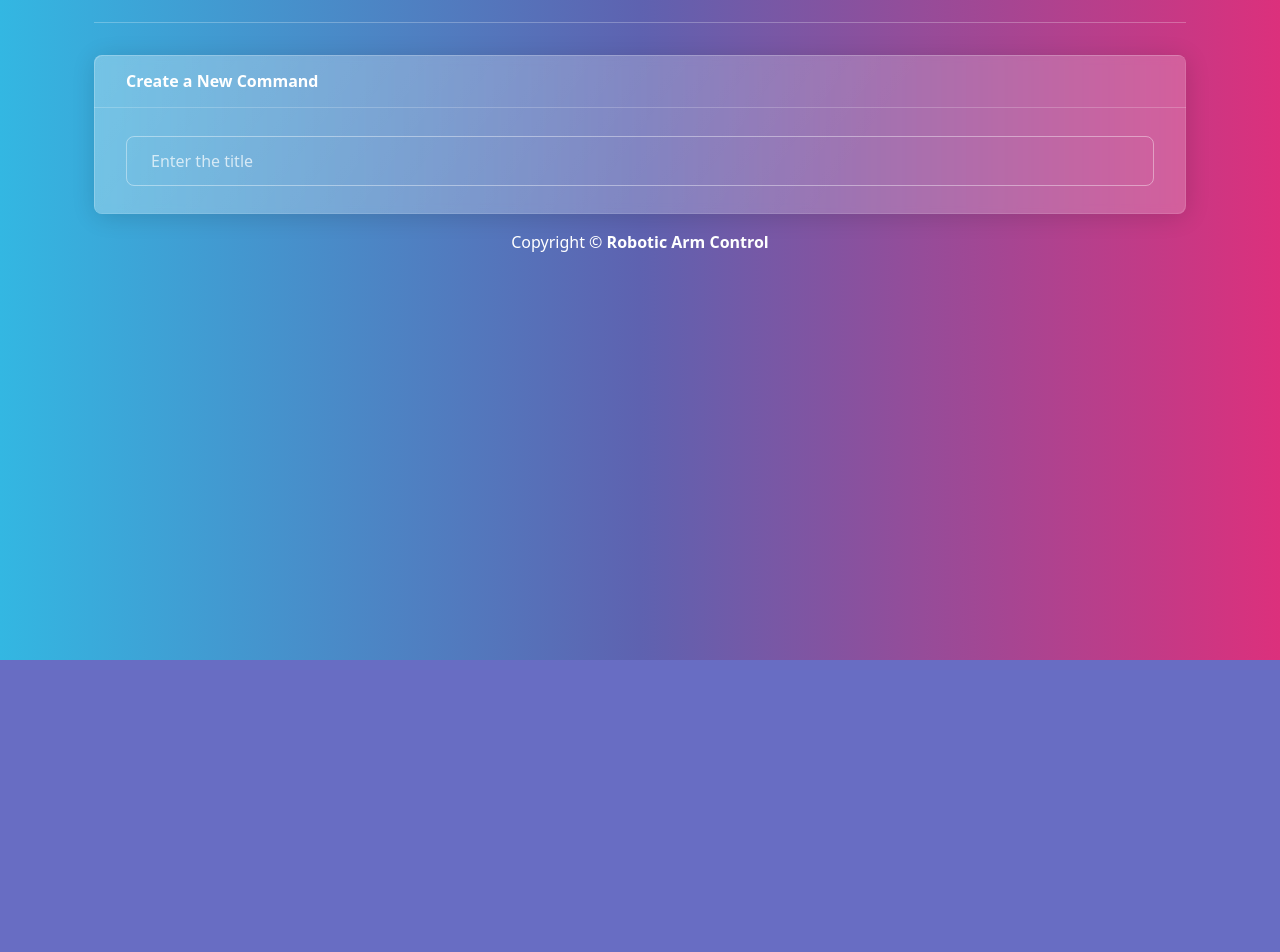
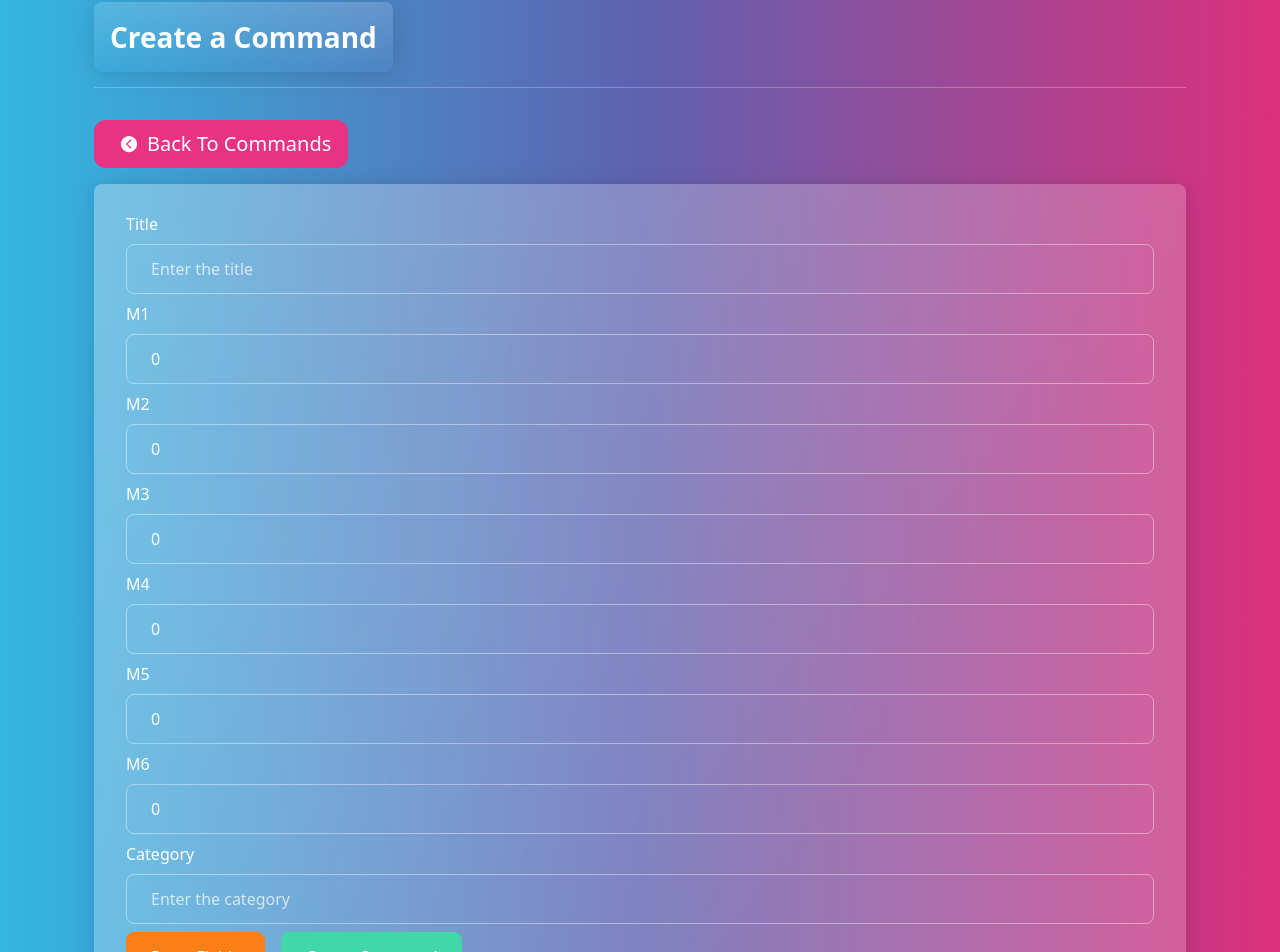
Before and after one commit to yenilikci/tasarim-calismasi, a React (Create React App) app in the folder client/: page /createCommand in a window 1280 px wide. Shown: the part 140-1092 px from the top of the page. Before the commit the page ends 800 px from the top, so only its background shows below. Built offline with nearby package versions, Linux system fonts and the light colour scheme.

Commit message:
modified create command and icons

```diff
--- a/client/package.json
+++ b/client/package.json
@@ -3,6 +3,7 @@
   "version": "0.1.0",
   "private": true,
   "dependencies": {
+    "@react-icons/all-files": "^4.1.0",
     "@testing-library/jest-dom": "^5.16.1",
     "@testing-library/react": "^12.1.2",
     "@testing-library/user-event": "^13.5.0",
@@ -10,6 +11,7 @@
     "react": "^17.0.2",
     "react-bootstrap": "^2.0.4",
     "react-dom": "^17.0.2",
+    "react-icons": "^4.3.1",
     "react-markdown": "^7.1.1",
     "react-redux": "^7.2.6",
     "react-router-dom": "^5.2.0",
--- a/client/src/components/Header/Header.jsx
+++ b/client/src/components/Header/Header.jsx
@@ -3,6 +3,7 @@ import './header.css';
 import {Link, useHistory} from "react-router-dom";
 import {useDispatch, useSelector} from "react-redux";
 import {logout} from "../../actions/userActions";
+import {GiRobotGrab} from "react-icons/gi";
 
 const Header = () => {
 
@@ -22,7 +23,9 @@ const Header = () => {
     return (
         <Navbar expand="lg" className="d-flex my-custom-navbar">
             <Navbar.Brand>
-                <Link to="/" className="header-title">Robotic Arm Control</Link>
+                <Link to="/" className="header-title d-flex justify-content-center align-items-center">
+                    <GiRobotGrab className="mx-1"/>
+                    Robotic Arm Control</Link>
             </Navbar.Brand>
             {/*<Nav className="d-flex justify-content-between">*/}
             {/*    <Nav.Link href="">*/}
@@ -33,7 +36,7 @@ const Header = () => {
                 <NavDropdown.Item
                     href="/myCommands"
                     className="my-dropdown-item">
-                    My Commands
+                   My Commands
                 </NavDropdown.Item>
                 <NavDropdown.Item
                     onClick={logoutHandler}
--- a/client/src/screens/CreateCommand/CreateCommand.jsx
+++ b/client/src/screens/CreateCommand/CreateCommand.jsx
@@ -5,16 +5,17 @@ import {useDispatch, useSelector} from "react-redux";
 import {createCommandAction} from "../../actions/commandsActions";
 import Loading from "../../components/Loading/Loading";
 import Error from "../../components/Error/Error";
-import ReactMarkdown from "react-markdown";
+import {Link} from "react-router-dom";
+import { IoChevronBackCircleSharp } from "react-icons/io5";
 
 function CreateCommand({history}) {
     const [title, setTitle] = useState("");
-    const [m1, setM1] = useState("");
-    const [m2, setM2] = useState("");
-    const [m3, setM3] = useState("");
-    const [m4, setM4] = useState("");
-    const [m5, setM5] = useState("");
-    const [m6, setM6] = useState("");
+    const [m1, setM1] = useState(0);
+    const [m2, setM2] = useState(0);
+    const [m3, setM3] = useState(0);
+    const [m4, setM4] = useState(0);
+    const [m5, setM5] = useState(0);
+    const [m6, setM6] = useState(0);
     const [category, setCategory] = useState("");
 
     const dispatch = useDispatch();
@@ -24,33 +25,35 @@ function CreateCommand({history}) {
 
     const resetHandler = () => {
         setTitle("");
-        setM1("");
-        setM2("");
-        setM3("");
-        setM4("");
-        setM5("");
-        setM6("");
+        setM1(0);
+        setM2(0);
+        setM3(0);
+        setM4(0);
+        setM5(0);
+        setM6(0);
         setCategory("");
     };
 
     const submitHandler = (e) => {
-        e.preventDefault();
+        if(!title || !m1 || !m2 || !m3 || !m4 || !m5 || !m6 || !category) return;
         dispatch(createCommandAction(title, m1, m2, m3, m4, m5, m6, category));
-        if(!title || m1 || m2 || m3 || m4 || m5 || m6 || category) return;
         resetHandler();
         history.push("/myCommands");
     };
 
     return (
         <Main title="Create a Command">
-            <Card>
-                <Card.Header>
-                    Create a New Command
-                </Card.Header>
+            <Link to="myCommands">
+                <Button className="mb-2 d-flex align-items-center" size="lg">
+                    <IoChevronBackCircleSharp className="mx-1"/>Back To Commands
+                </Button>
+            </Link>
+            <Card className="shadow">
                 <Card.Body>
                     <Form onSubmit={submitHandler}>
                         {error && <Error variant="danger">{error}</Error>}
                         <Form.Group controlId="title">
+                            <Form.Label>Title</Form.Label>
                             <Form.Control
                             type="title"
                             value={title}
@@ -58,8 +61,88 @@ function CreateCommand({history}) {
                             onChange={(e) => setTitle(e.target.value)}
                             ></Form.Control>
                         </Form.Group>
+                        <Form.Group className="my-1">
+                            <Form.Label>M1</Form.Label>
+                            <Form.Control
+                                type="number"
+                                value={m1}
+                                placeholder="Enter m1 value"
+                                onChange={(e) => setM1(e.target.value)}
+                            >
+                            </Form.Control>
+                        </Form.Group>
+                        <Form.Group className="my-1">
+                            <Form.Label>M2</Form.Label>
+                            <Form.Control
+                                type="number"
+                                value={m2}
+                                placeholder="Enter m2 value"
+                                onChange={(e) => setM2(e.target.value)}
+                            >
+                            </Form.Control>
+                        </Form.Group>
+                        <Form.Group className="my-1">
+                            <Form.Label>M3</Form.Label>
+                            <Form.Control
+                                type="number"
+                                value={m3}
+                                placeholder="Enter m3 value"
+                                onChange={(e) => setM3(e.target.value)}
+                            >
+                            </Form.Control>
+                        </Form.Group>
+                        <Form.Group className="my-1">
+                            <Form.Label>M4</Form.Label>
+                            <Form.Control
+                                type="number"
+                                value={m4}
+                                placeholder="Enter m4 value"
+                                onChange={(e) => setM4(e.target.value)}
+                            >
+                            </Form.Control>
+                        </Form.Group>
+                        <Form.Group className="my-1">
+                            <Form.Label>M5</Form.Label>
+                            <Form.Control
+                                type="number"
+                                value={m5}
+                                placeholder="Enter m5 value"
+                                onChange={(e) => setM5(e.target.value)}
+                            >
+                            </Form.Control>
+                        </Form.Group>
+                        <Form.Group className="my-1">
+                            <Form.Label>M6</Form.Label>
+                            <Form.Control
+                                type="number"
+                                value={m6}
+                                placeholder="Enter m6 value"
+                                onChange={(e) => setM6(e.target.value)}
+                            >
+                            </Form.Control>
+                        </Form.Group>
+                        <Form.Group className="my-1">
+                            <Form.Label>Category</Form.Label>
+                            <Form.Control
+                                type="title"
+                                value={category}
+                                placeholder="Enter the category"
+                                onChange={(e) => setCategory(e.target.value)}
+                            >
+                            </Form.Control>
+                        </Form.Group>
+                        {loading && <Loading size={50} />}
+                        <Button onClick={resetHandler} variant="danger">
+                            Reset Fields
+                        </Button>
+                        <Button type="submit" variant="success" className="mx-2">
+                            Create Command
+                        </Button>
                     </Form>
                 </Card.Body>
+                <Card.Footer>
+                    Creating on {new Date().toLocaleDateString()}
+                </Card.Footer>
             </Card>
         </Main>
     )
--- a/client/src/screens/Main/Main.jsx
+++ b/client/src/screens/Main/Main.jsx
@@ -10,7 +10,8 @@ const Main = ({ children, title }) => {
                             title &&
                             (
                                 <>
-                                    <h3 className="heading">{title}</h3>
+                                    <hr/>
+                                    <h3 className="heading d-inline bg-gradient p-2 shadow rounded">{title}</h3>
                                     <hr/>
                                 </>
                             )
```
Also changed, not shown: client/src/screens/MyCommands/MyCommands.jsx (+27 -21 lines), 1 other file (tests, documents, lock files or other folders).
